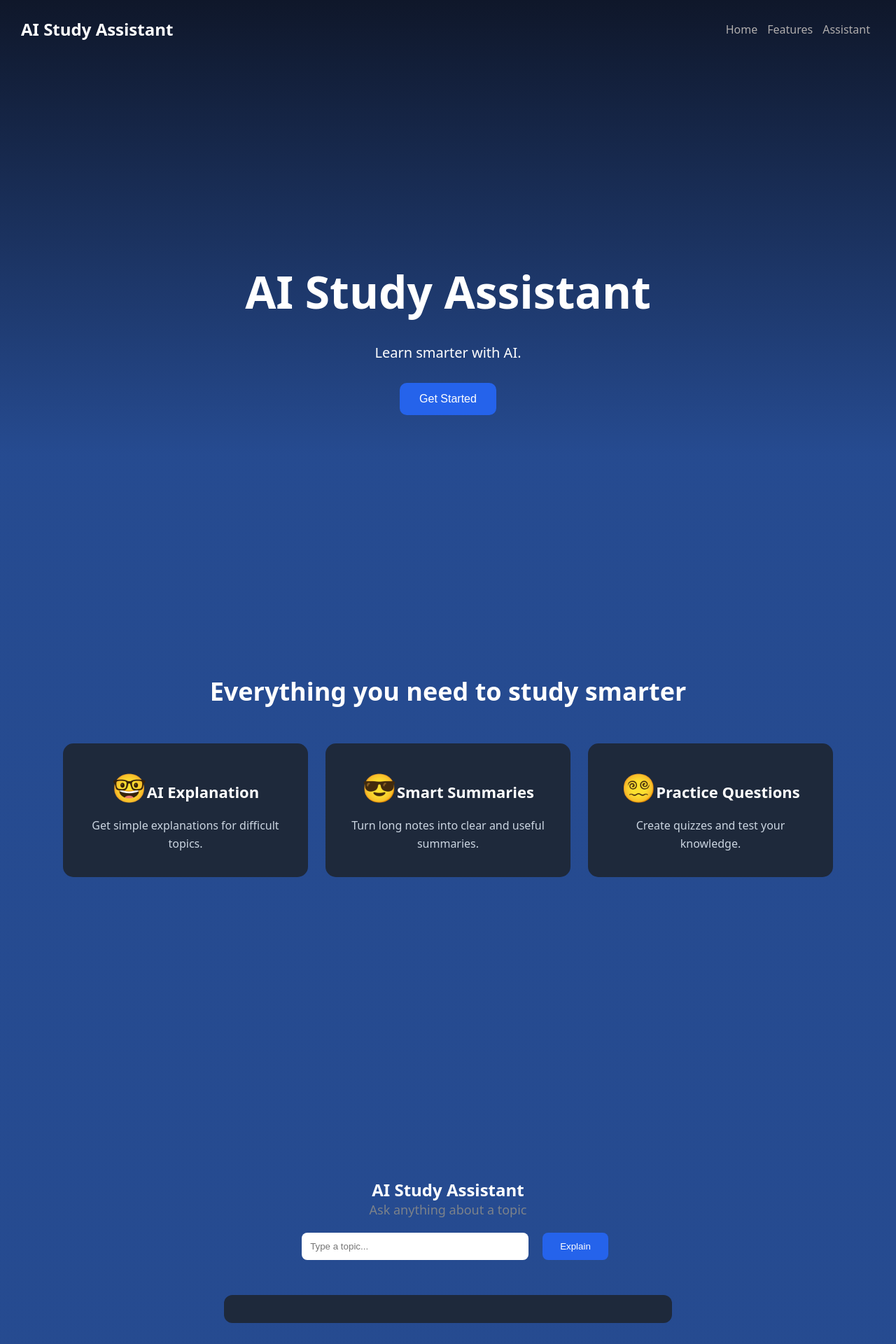
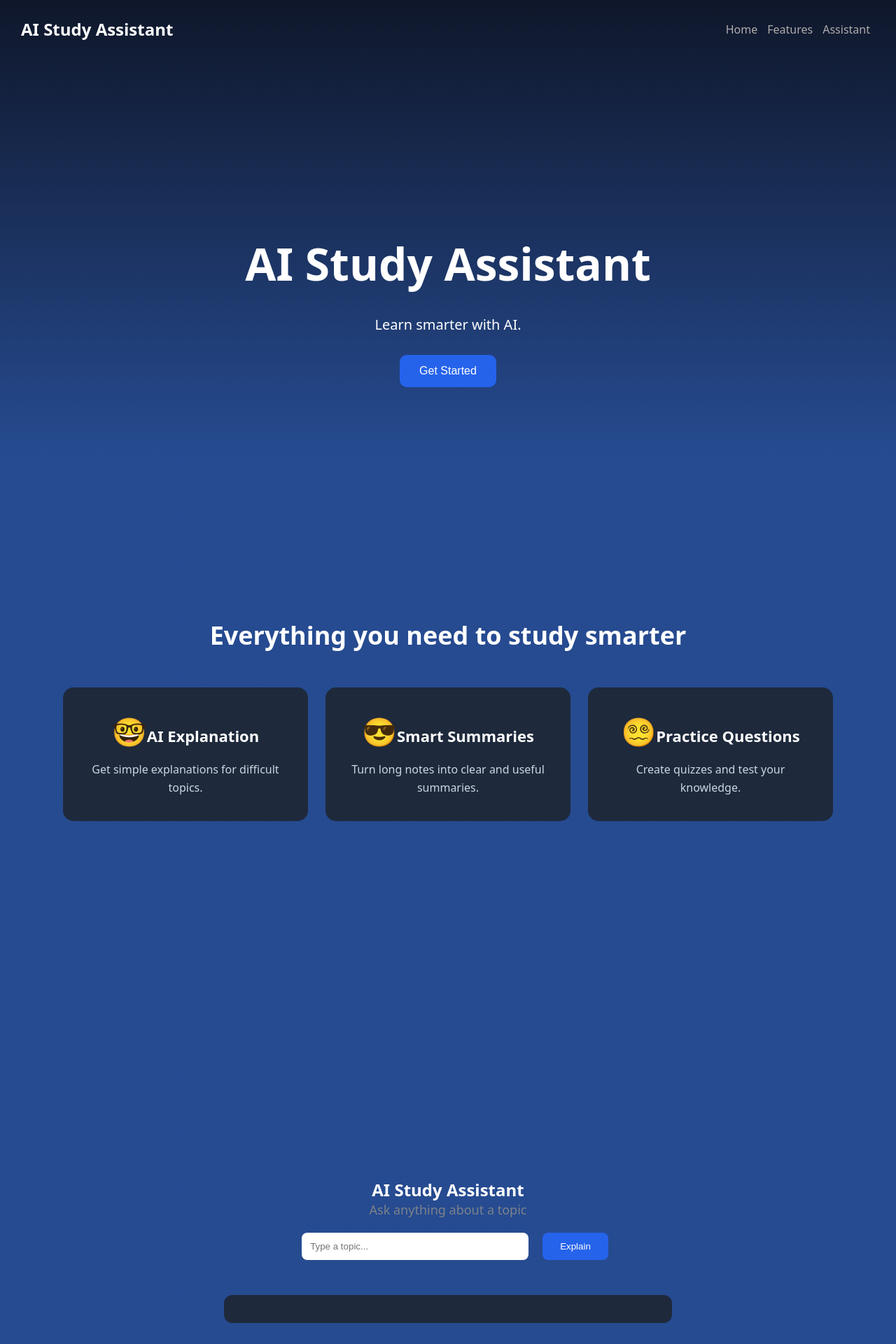
Before and after one commit to Elissaios-Christodoulou/ai-study-assistant, a React (Vite) app: page / in a window 1280 px wide. Shown: the top 1920 px of the page at 70% size. Built offline with nearby package versions, Linux system fonts and the light colour scheme.

Commit message:
Fix min-height

```diff
--- a/src/App.css
+++ b/src/App.css
@@ -7,7 +7,7 @@
 }
 
 .hero {
-  min-height: 90vh;
+  min-height: 80vh;
   display: flex;
   flex-direction: column;
   justify-content: center;
@@ -42,7 +42,7 @@
 }
 
 .features {
-  min-height: 70vh;
+  min-height: 80vh;
   padding: 80px 50px;
   text-align: center;
 }
```
